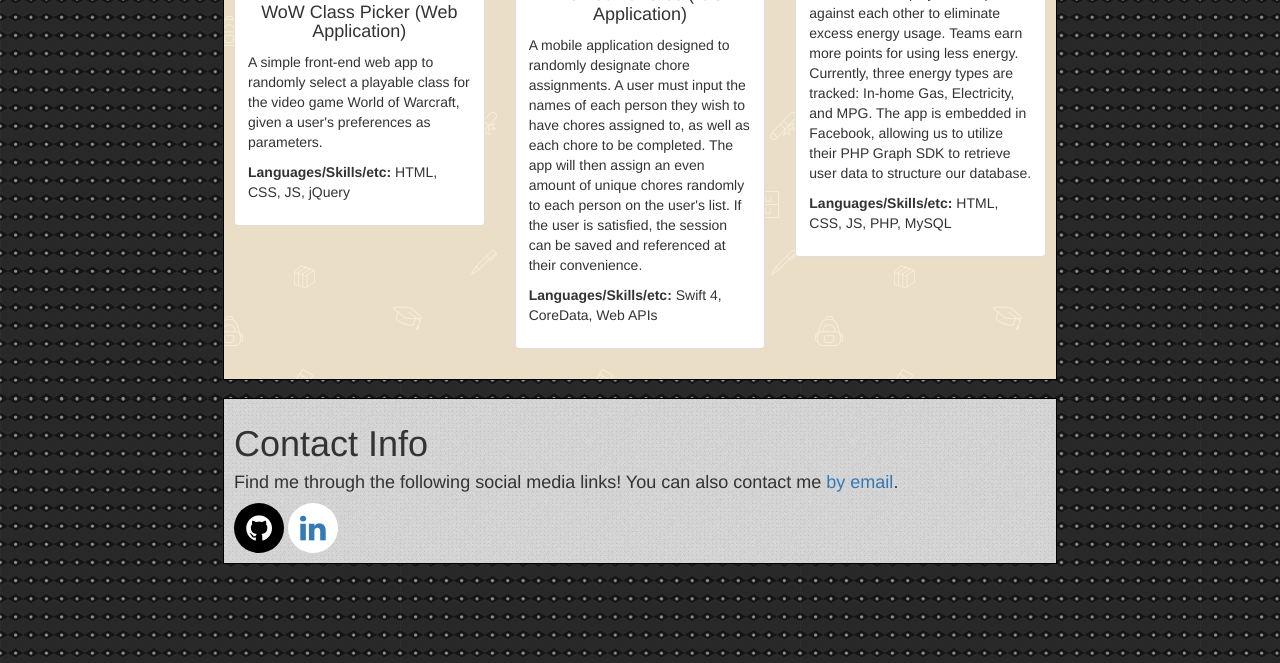
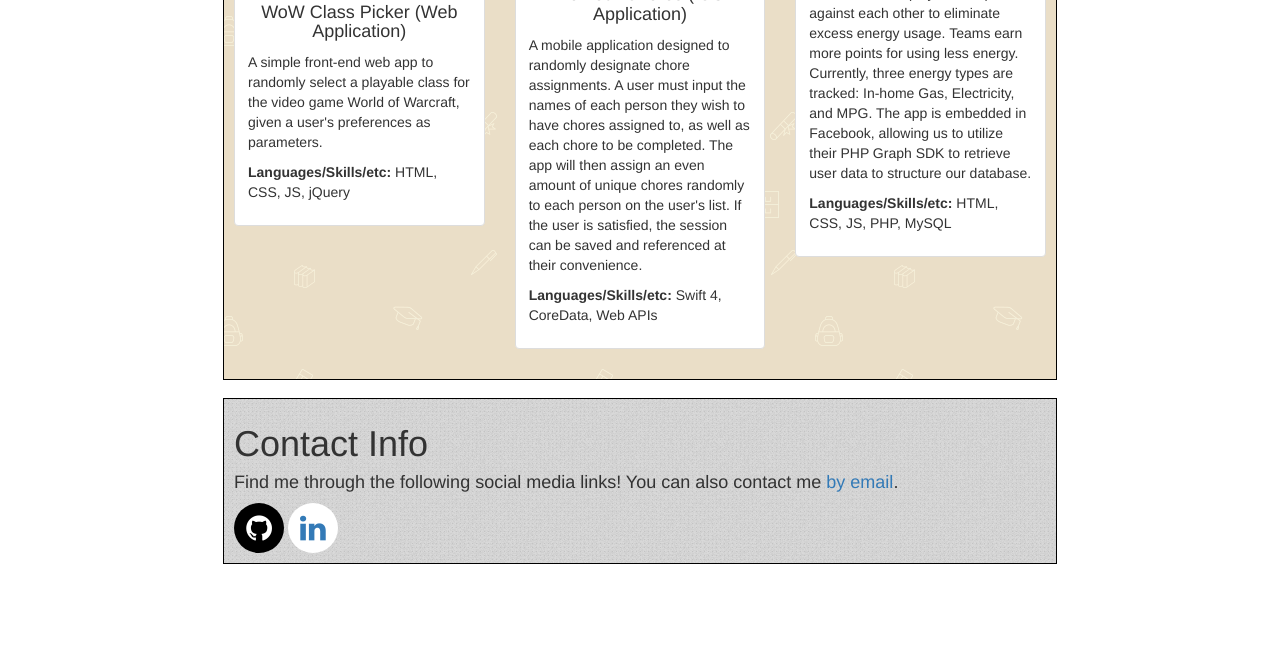
Before and after one commit to blakeoconnell/blakeoconnell.github.io-OLD-, a plain HTML site: page index.html in a window 1280 px wide. Shown: the part 801-1464 px from the top of the page. Drawn offline with Linux system fonts and the light colour scheme.

Commit message:
Remove ugly background

```diff
--- a/css/style.css
+++ b/css/style.css
@@ -5,7 +5,7 @@ h1	{
 body {
 	width: 65%;
 	margin: auto;
-	background-image: url('../images/polka-dots.png');
+/* 	background-image: url('../images/polka-dots.png'); */
 }
 
 .about {
```
